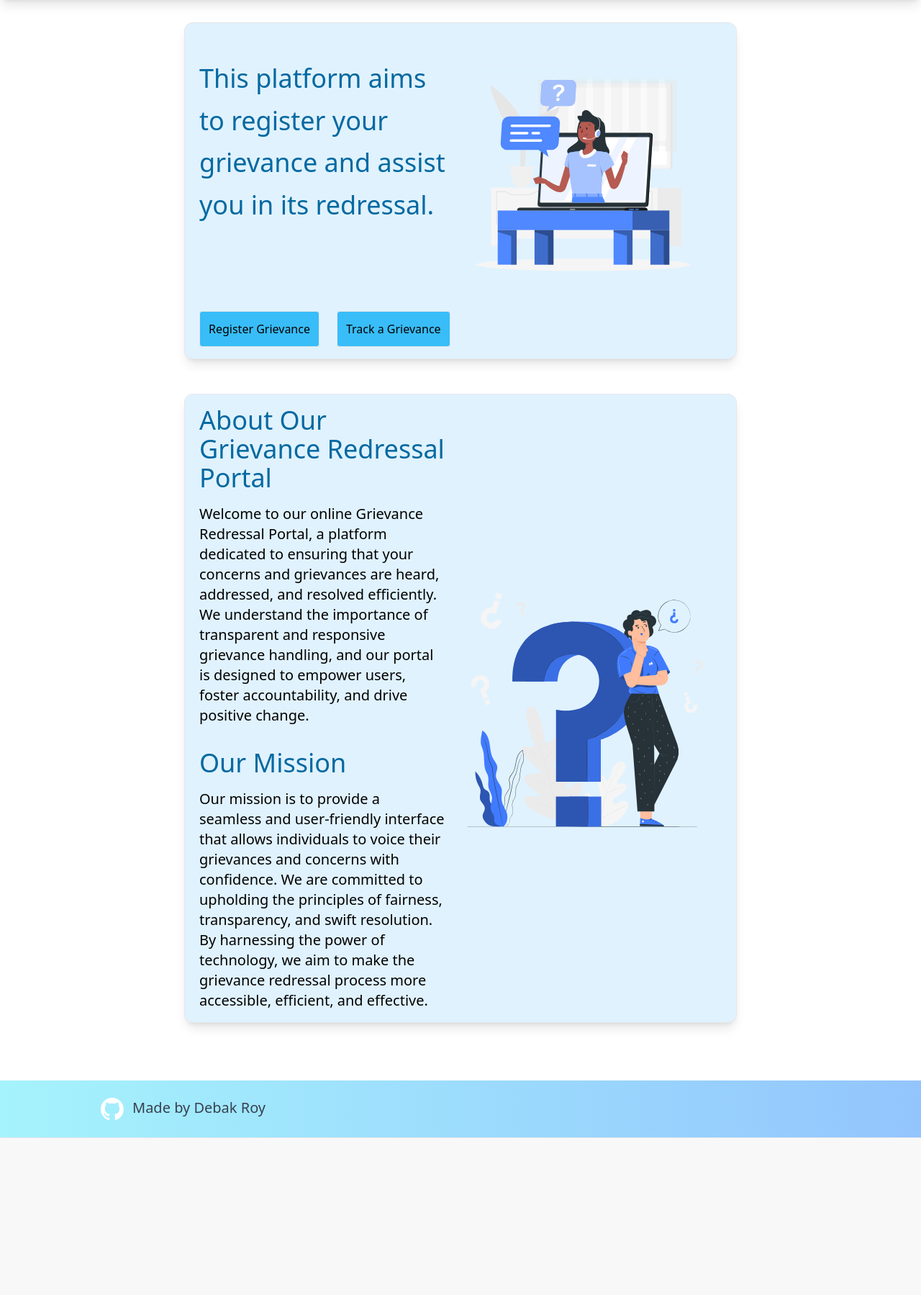
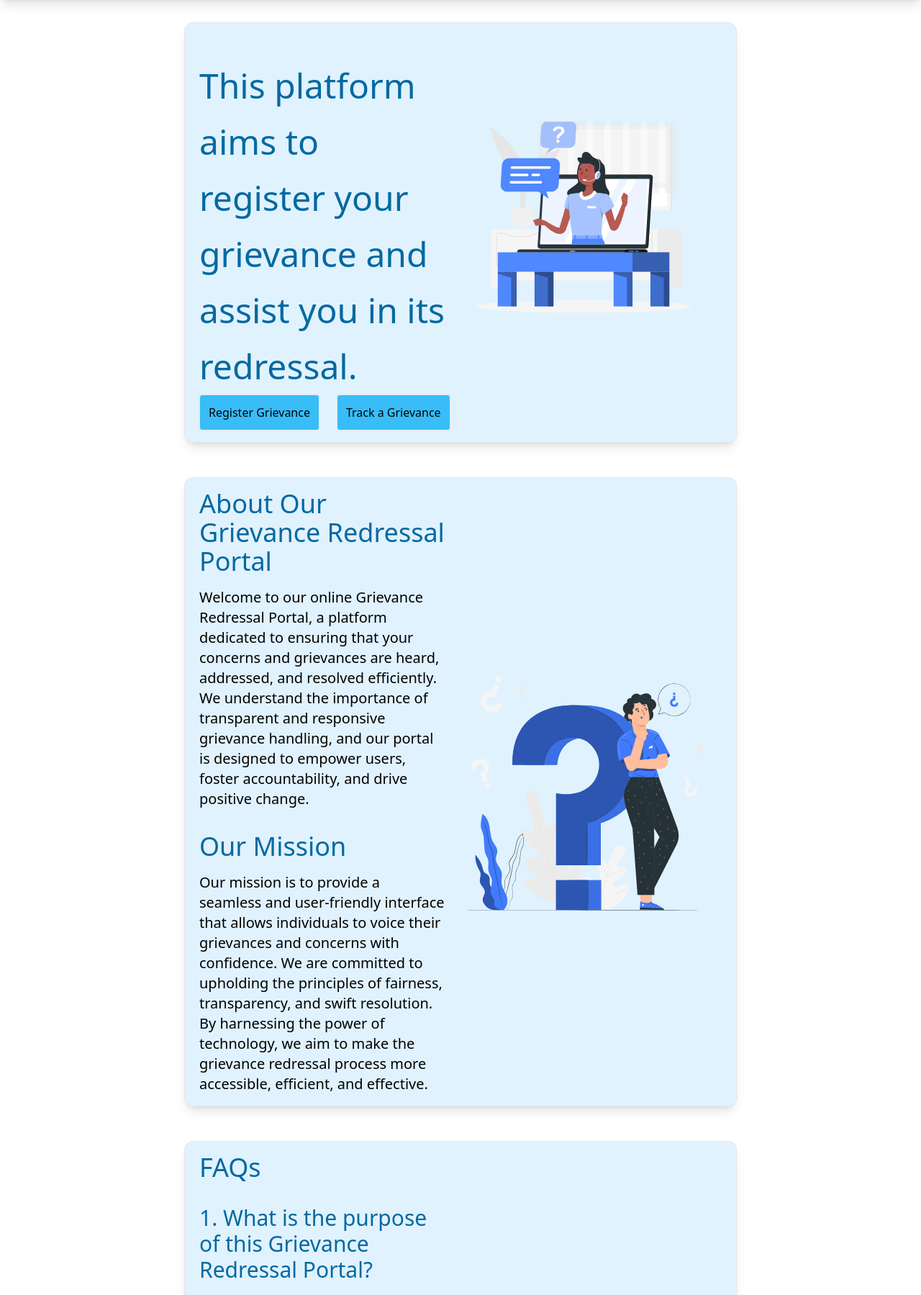
Before and after one commit to droy117/Online_Grievance_Redressal_Portal, a Django app: page / in a window 1280 px wide. Shown: the part 81-1880 px from the top of the page at 72% size. Before the commit the page ends 1662 px from the top, so only its background shows below. Run offline with Django 4.2, Linux system fonts and the light colour scheme; some libraries are stand-ins or nearby versions.

Commit message:
add handling options & minor fixes

```diff
--- a/app/models.py
+++ b/app/models.py
@@ -37,6 +37,7 @@ class Grievance(models.Model):
     created_at = models.DateTimeField(auto_now_add=True)
     ref_no = models.IntegerField(default=100)
     handler_response = models.CharField(max_length=500, default="")
+    satisfied = models.BooleanField(default=False)
 
     def __str__(self):
         return f"Grievance: {self.id} Time: {self.created_at}"
--- a/app/templates/app/escalate.html
+++ b/app/templates/app/escalate.html
@@ -1,6 +1,8 @@
 {% extends 'app/dash_base.html' %}
 
 {% load static %}
+
+{% block title %}Escalate Dashboard{% endblock %}
 
 {% block content %}
     <form class="p-6 w-full mx-auto flex flex-col border border-sky-300 rounded-xl" action="{% url 'escalate' %}" method="post">
--- a/app/templates/app/index.html
+++ b/app/templates/app/index.html
@@ -7,7 +7,7 @@
 {% block body %}
     <div class="border border-gray-200 bg-sky-100 w-3/5 mx-auto mt-28 px-5 py-4 rounded-xl shadow-lg">
         <div class="flex justify-between">
-            <p class="mt-8 text-4xl text-sky-700 leading-relaxed">This platform aims to register your grievance and assist you in its redressal.</p>
+            <p class="mt-8 text-5xl text-sky-700 leading-relaxed">This platform aims to register your grievance and assist you in its redressal.</p>
             <img src="{% static 'images/Active Support-rafiki.svg' %}" class="w-96">
         </div>
         <div class="w-max flex space-x-6">
@@ -22,11 +22,7 @@
                         Register Grievance
                     {% endif %}
                 </a>
-            <a href="{% if user.is_authenticated %}
-                        {% url 'track_grievance' %}
-                    {% else %}
-                        {% url 'login' %}
-                    {% endif %}" class="p-3 border border-gray-200 bg-sky-400 hover:bg-sky-600 rounded">Track a Grievance</a>
+            <a href="{% url 'track_grievance' %}" class="p-3 border border-gray-200 bg-sky-400 hover:bg-sky-600 rounded">Track a Grievance</a>
         </div>
     </div>
     <div class="flex border border-gray-200 bg-sky-100 w-3/5 mx-auto mt-12 px-5 py-4 rounded-xl shadow-lg">
@@ -41,4 +37,27 @@
         </div>
         <img src="{% static 'images/Questions-pana.svg' %}" class="w-96">
     </div>
+    <div class="flex border border-gray-200 bg-sky-100 w-3/5 mx-auto mt-12 px-5 py-4 rounded-xl shadow-lg">
+        <div>
+            <p class="text-4xl text-sky-700">FAQs</p>
+
+            <p class="mt-8 mb-4 text-3xl text-sky-700">1. What is the purpose of this Grievance Redressal Portal?</p>
+            <p class="mt-4 text-xl">Our Grievance Redressal Portal is designed to provide a platform for users to submit their concerns and grievances, with the goal of addressing and resolving these issues efficiently and transparently.</p>
+
+            <p class="mt-8 mb-4 text-3xl text-sky-700">2. How do I submit a grievance on this portal?</p>
+            <p class="mt-4 text-xl">To submit a grievance, log in to your account (or register one if you don't have an account yet). Then, navigate to the "Register Grievance" section and complete the provided form with all the necessary details and supporting documents.</p>
+
+            <p class="mt-8 mb-4 text-3xl text-sky-700">3. Can I track the status of my submitted grievance?</p>
+            <p class="mt-4 text-xl">Yes, you can track the status of your grievances in real-time. The portal provides a dedicated feature for tracking.</p>
+
+            <p class="mt-8 mb-4 text-3xl text-sky-700">4. How are grievances processed and resolved?</p>
+            <p class="mt-4 text-xl">Grievances are processed through a defined workflow. They are assigned to the relevant department or staff members. There are predefined priority levels, and unresolved grievances may be escalated for timely resolution.</p>
+
+            <p class="mt-8 mb-4 text-3xl text-sky-700">5. How secure is my personal data and information on this portal?</p>
+            <p class="mt-4 text-xl">Data security and privacy are of the utmost importance. We have implemented robust security measures to protect your information, and we are committed to complying with data protection regulations to ensure your data's confidentiality and integrity.</p>
+
+
+        </div>
+        <img src="{% static 'images/FAQs-rafiki.svg' %}" class="w-96">
+    </div>
 {% endblock %}
--- a/app/templates/app/lodge.html
+++ b/app/templates/app/lodge.html
@@ -1,4 +1,6 @@
 {% extends 'app/dash_base.html' %}
+
+{% block title %}Lodge Grievance{% endblock %}
 
 {% block content %}
     <form class="p-6 w-full mx-auto flex flex-col border border-sky-300 rounded-xl" action="{% url 'lodge_grievance' %}" method="post">
--- a/app/urls.py
+++ b/app/urls.py
@@ -12,5 +12,6 @@ urlpatterns = [
     path("lodge_grievance", views.lodge_grievance, name="lodge_grievance"),
     path("escalate", views.escalate, name="escalate"),
     path("grievance_detail/<int:ref_no>", views.grievance_detail, name="grievance_detail"),
-    path("handler_response/<int:ref_no>", views.handler_response, name="handler_response")
+    path("handler_response/<int:ref_no>", views.handler_response, name="handler_response"),
+    path("satisfied_fn/<int:ref_no>", views.satisfied_fn, name="satisfied_fn"),
 ]
--- a/app/views.py
+++ b/app/views.py
@@ -74,7 +74,7 @@ def register_grievance(request): #dashboard
     nureview = len(underReview)
     nclose = len(closed)
     grievances = Grievance.objects.filter(user=request.user)
-    all_grievances = Grievance.objects.all().order_by("-priority");
+    all_grievances = Grievance.objects.all().order_by("priority");
 
     return render(request, 'app/registerGrievance.html', {
         "registerd": registered,
@@ -90,7 +90,7 @@ def register_grievance(request): #dashboard
 def track_grievance(request):
     if request.method == "POST":
         try:
-            grievance_obj = Grievance.objects.get(ref_no=request.POST["ref_no"], user=request.user)
+            grievance_obj = Grievance.objects.get(ref_no=request.POST["ref_no"])
             return render(request, "app/track.html", {
                 "grievance": grievance_obj,
             })
@@ -131,6 +131,8 @@ def escalate(request):
         try:
             grievance_obj = Grievance.objects.get(ref_no=ref_no)
             grievance_obj.priority = priority
+            grievance_obj.satisfied = False
+            grievance_obj.handler_response = ""
             grievance_obj.save()
         except Grievance.DoesNotExist:
             return render(request, "app/error.html", {
@@ -149,9 +151,12 @@ def escalate(request):
 
 def grievance_detail(request, ref_no):
     grievance_obj = Grievance.objects.get(ref_no=ref_no)
+
     return render(request, 'app/grievance_detail.html', {
         "grievance": grievance_obj,
+        "response_len": len(grievance_obj.handler_response),
     })
+
 
 def handler_response(request, ref_no):
     if request.method == "POST":
@@ -162,3 +167,14 @@ def handler_response(request, ref_no):
         grievance_obj.save()
 
         return redirect(reverse("register_grievance"))
+
+def satisfied_fn(request, ref_no):
+    if request.method == "POST":
+        grievance_obj = Grievance.objects.get(ref_no=ref_no)
+        grievance_obj.status = "Closed"
+        grievance_obj.satisfied = True
+        grievance_obj.save()
+
+        print(grievance_obj.satisfied)
+        # return HttpResponseRedirect(reverse('grievance_detail', args=(ref_no,)))
+        return redirect(reverse("register_grievance"))
```
Also changed, not shown: app/templates/app/grievance_detail.html (+17 -0 lines), app/templates/app/track.html (+33 -2 lines), app/migrations/0012_grievance_satisfied.py (added), app/static/images/FAQs-rafiki.svg (added), db.sqlite3.
